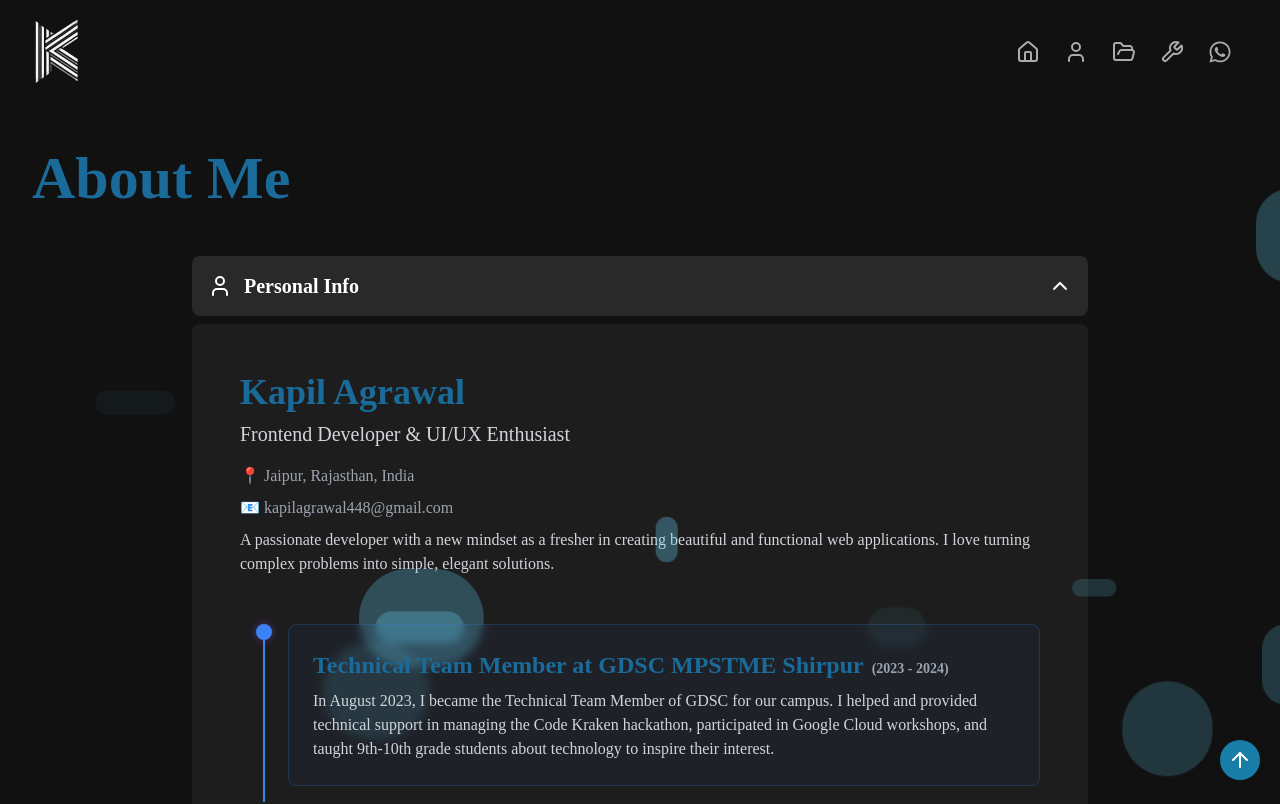
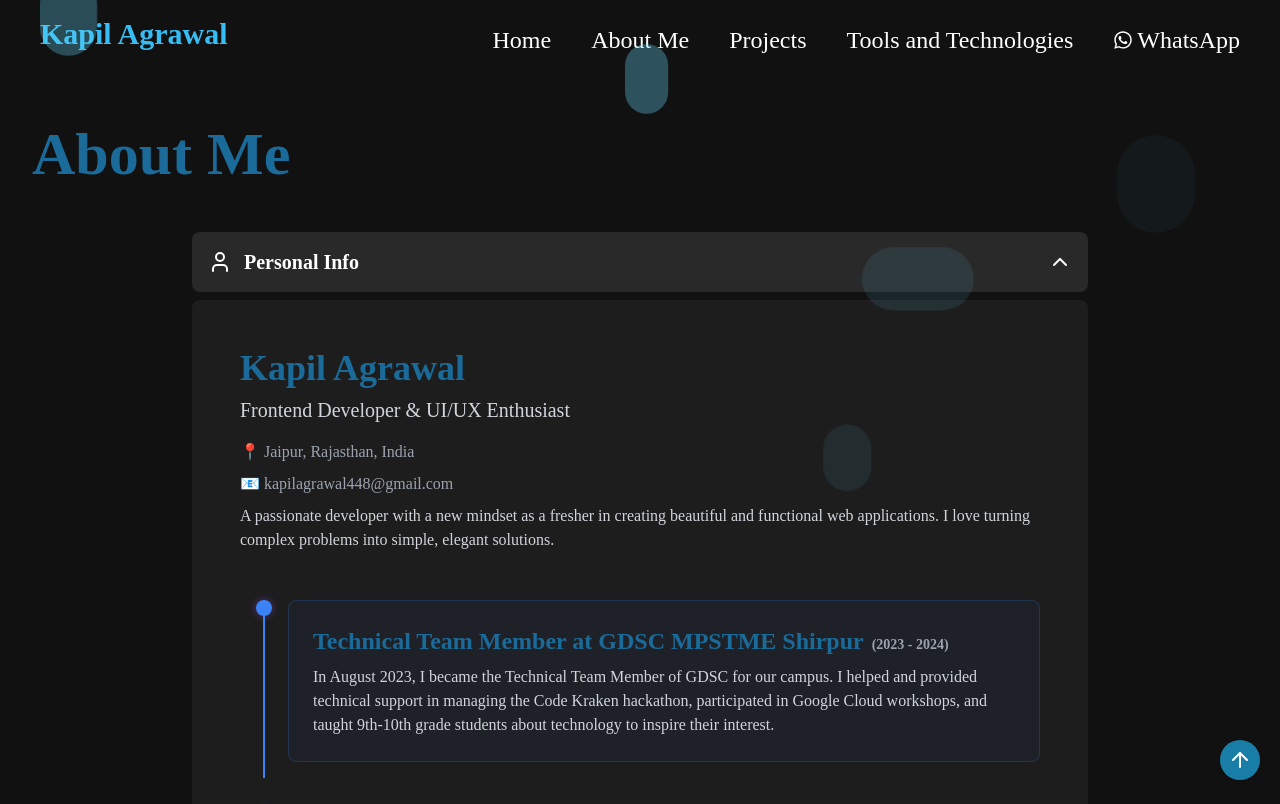
Before and after one commit to KapilAgrawal2005/Portfolio, a React (Vite) app: page /aboutme in a window 1280 px wide. Shown: the top 804 px of the page. Built offline with nearby package versions, Linux system fonts and the light colour scheme.

Commit message:
Changes Updated

```diff
--- a/src/App.jsx
+++ b/src/App.jsx
@@ -4,7 +4,7 @@ import Header from "./components/Header/Header";
 import Footer from "./components/Footer";
 import ToolsAndTechnologies from "./components/ToolsTechnology/ToolsAndTechnologies";
 import Home from "./components/Home";
-import ProjectPage from "./components/ProjectPage";
+import ProjectPage from "./components/Projects/ProjectPage";
 import FloatingBackground from "./components/FloatingBackground";
 import AboutMe from "./components/About/AboutMe";
 
--- a/src/components/FloatingBackground.jsx
+++ b/src/components/FloatingBackground.jsx
@@ -2,7 +2,7 @@ import React from "react";
 import { motion } from "framer-motion";
 
 const FloatingBackground = () => {
-  const shapes = Array(10).fill(null);
+  const shapes = Array(5).fill(null);
 
   return (
     <div className="fixed inset-0 overflow-hidden pointer-events-none">
--- a/src/components/Footer.jsx
+++ b/src/components/Footer.jsx
@@ -12,7 +12,6 @@ import {
 const Footer = () => {
   return (
     <footer className="flex flex-col items-center justify-end pb-10 ">
-      <p className="text-xs text-gray-300">Kapil Agrawal © 2024</p>
       <div className="black-logo my-4">
         <img src={logo} className="h-[80px]" />
       </div>
@@ -23,7 +22,7 @@ const Footer = () => {
             target="_blank"
             rel="noopener noreferrer"
           >
-            <Linkedin className="w-5 hover:text-white" />
+            <Linkedin className="w-5 hover:text-white hover:scale-150 transition-transform duration-300" />
           </a>
         </li>
         <li>
@@ -32,7 +31,7 @@ const Footer = () => {
             target="_blank"
             rel="noopener noreferrer"
           >
-            <Instagram className="w-5 hover:text-white" />
+            <Instagram className="w-5 hover:text-white hover:scale-150 transition-transform duration-300" />
           </a>
         </li>
         <li>
@@ -41,7 +40,7 @@ const Footer = () => {
             target="_blank"
             rel="noopener noreferrer"
           >
-            <Mail className="w-5 hover:text-white" />
+            <Mail className="w-5 hover:text-white hover:scale-150 transition-transform duration-300" />
           </a>
         </li>
         <li>
@@ -50,10 +49,13 @@ const Footer = () => {
             target="_blank"
             rel="noopener noreferrer"
           >
-            <Github className="w-5 hover:text-white" />
+            <Github className="w-5 hover:text-white hover:scale-150 transition-transform duration-300" />
           </a>
         </li>
       </ul>
+      <p className="text-gray-300 py-4">
+        Copyright © 2024 || Kapil Agrawal All Right Reserved.
+      </p>
     </footer>
   );
 };
--- a/src/components/Header/Header.jsx
+++ b/src/components/Header/Header.jsx
@@ -1,66 +1,103 @@
-import React from "react";
-import { Phone, User, Home, FolderOpen, Wrench } from "lucide-react";
+"use client";
+import logo from "../../assets/images/logo.png";
+import { useState } from "react";
+import { Menu } from "lucide-react";
 import { FaWhatsapp } from "react-icons/fa";
-import IconWithTooltip from "./IconWithTooltip";
-import logo from "../../assets/images/logo.png";
+
+const navigationText = [
+  { link: "/", text: "Home" },
+  { link: "/aboutme", text: "About Me" },
+  { link: "/projects", text: "Projects" },
+  { link: "/tools", text: "Tools and Technologies" },
+  {
+    link: "https://wa.me/7340194848?text=Hi, How are you?",
+    text: "WhatsApp",
+    icon: <FaWhatsapp className="text-xl" />,
+    external: true,
+  },
+];
 
 const Header = () => {
+  const [isMenuOpen, setIsMenuOpen] = useState(false);
+
+  const toggleMenu = () => {
+    setIsMenuOpen(!isMenuOpen);
+  };
+
   return (
-    <header className="z-10 pointer-events-none flex items-center justify-between gap-8 w-full px-4 max-w-screen-xl mx-auto pr-12 pt-3">
-      <a href="/">
-        <img
-          src={logo}
-          alt="Logo"
-          width={80}
-          height={80}
-          className="pointer-events-auto"
-        />
+    <header className="z-10 flex items-center justify-between w-full px-10 max-w-screen-xl mx-auto pt-3 pb-3 gap-20">
+      <a href="/" className="flex items-center">
+        <p className="text-3xl text-[#36bdf3] font-bold hover:text-[#69d4ff]">
+          Kapil Agrawal
+        </p>
+        {/* <img src={logo} width={80} height={80} />  */}
       </a>
 
-      <div className="flex gap-6 pointer-events-auto text-[#fff]">
-        <IconWithTooltip
-          icon={
-            <a href="/">
-              <Home />
-            </a>
-          }
-          tooltip="Home"
+      <nav className="hidden md:flex gap-10 items-center pt-3">
+        {navigationText.map((item, index) => (
+          <a
+            key={index}
+            href={item.link}
+            target={item.external ? "_blank" : "_self"}
+            rel={item.external ? "noopener noreferrer" : ""}
+            className={`hover:text-[#187EA7] transition-colors text-2xl ${
+              item.icon ? "flex items-center gap-1" : ""
+            }`}
+          >
+            {item.icon}
+            {item.text}
+          </a>
+        ))}
+      </nav>
+
+      <button
+        className="md:hidden hover:text-[#187EA7]"
+        onClick={toggleMenu}
+        aria-label="Toggle menu"
+      >
+        <Menu size={24} />
+      </button>
+
+      <div
+        className={`fixed top-0 right-0 h-full w-64 bg-[#111111]/70 backdrop-blur-md shadow-lg transform transition-transform duration-300 ease-in-out z-50 ${
+          isMenuOpen ? "translate-x-0" : "translate-x-full"
+        }`}
+      >
+        <div className="flex flex-col p-5">
+          <button
+            className="self-end mb-5 h-10 w-10 text-[#fff] hover:text-[#000] p-2 bg-[#187EA7] rounded-full shadow-md hover:bg-gray-100 transition-colors duration-300"
+            onClick={toggleMenu}
+            aria-label="Close menu"
+          >
+            ✕
+          </button>
+
+          <div className="flex flex-col gap-4">
+            {navigationText.map((item, index) => (
+              <a
+                key={index}
+                href={item.link}
+                target={item.external ? "_blank" : "_self"}
+                rel={item.external ? "noopener noreferrer" : ""}
+                className={`hover:text-[#187EA7] transition-colors py-2 ${
+                  item.icon ? "flex items-center gap-2" : ""
+                }`}
+                onClick={toggleMenu}
+              >
+                {item.icon}
+                {item.text}
+              </a>
+            ))}
+          </div>
+        </div>
+      </div>
+
+      {isMenuOpen && (
+        <div
+          className="fixed inset-0 bg-black bg-opacity-50 backdrop-blur-sm z-40 md:hidden"
+          onClick={toggleMenu}
         />
-        <IconWithTooltip
-          icon={
-            <a href="/aboutme">
-              <User />
-            </a>
-          }
-          tooltip="About Me"
-        />
-        <IconWithTooltip
-          icon={
-            <a href="/projects">
-              <FolderOpen />
-            </a>
-          }
-          tooltip="Projects"
-        />
-        <IconWithTooltip
-          icon={
-            <a href="/tools">
-              <Wrench />
-            </a>
-          }
-          tooltip="Tools and Technologies"
-        />
-        {/* <IconWithTooltip
-          icon={<Phone />}
-          tooltip="Phone"
-          href="tel:7340194848"
-        /> */}
-        <IconWithTooltip
-          icon={<FaWhatsapp className="text-2xl" />}
-          tooltip="WhatsApp"
-          href="https://wa.me/7340194848?text=Hi, How are you?"
-        />
-      </div>
+      )}
     </header>
   );
 };
--- a/src/components/Header/IconWithTooltip.jsx
+++ /dev/null
@@ -1,42 +0,0 @@
-"use client";
-
-import React, { useState } from "react";
-
-const IconWithTooltip = ({ icon, tooltip, href }) => {
-  const [isTooltipOpen, setIsTooltipOpen] = useState(false);
-
-  return (
-    <div
-      className="z-10 relative flex items-center justify-center text-[#acacac] group"
-      onMouseEnter={() => setIsTooltipOpen(true)}
-      onMouseLeave={() => setIsTooltipOpen(false)}
-    >
-      {href ? (
-        <a
-          href={href}
-          target={href.startsWith("http") ? "_blank" : "_self"}
-          rel="noopener noreferrer"
-          className="group-hover:text-[#187EA7]"
-        >
-          {icon}
-        </a>
-      ) : (
-        <button className="group-hover:text-[#187EA7]">{icon}</button>
-      )}
-
-      {/* Tooltip */}
-      <div
-        className={`font-serif absolute bottom-full mb-2 bg-[#fff] text-black text-sm px-3 py-1 rounded shadow-lg transition-transform duration-300 transform origin-bottom ${
-          isTooltipOpen ? "scale-100 translate-y-0" : "scale-0 translate-y-4"
-        }`}
-        style={{
-          whiteSpace: "nowrap",
-        }}
-      >
-        {tooltip}
-      </div>
-    </div>
-  );
-};
-
-export default IconWithTooltip;
--- a/src/components/ProjectPage.jsx
+++ b/src/components/Projects/ProjectPage.jsx
@@ -1,6 +1,6 @@
 import React from "react";
-import ProjectsButton from "./Projects/ProjectsButton";
-import Projects from "./Projects/Projects";
+import ProjectsButton from "./ProjectsButton";
+import Projects from "./Projects";
 
 const ProjectPage = () => {
   return (
```
Also changed, not shown: src/assets/images/Hireway.png (added).
